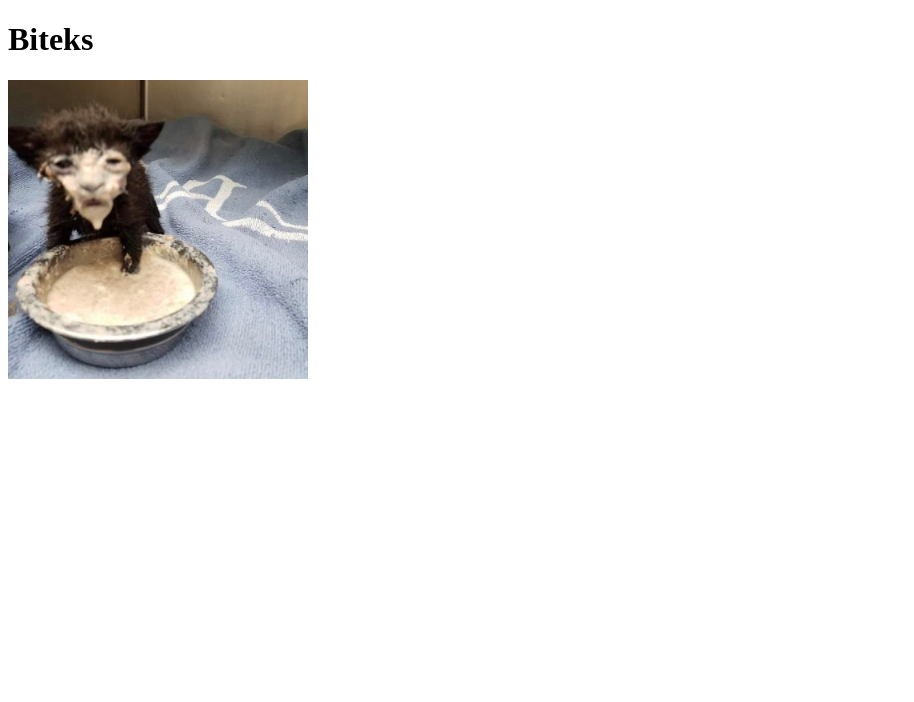
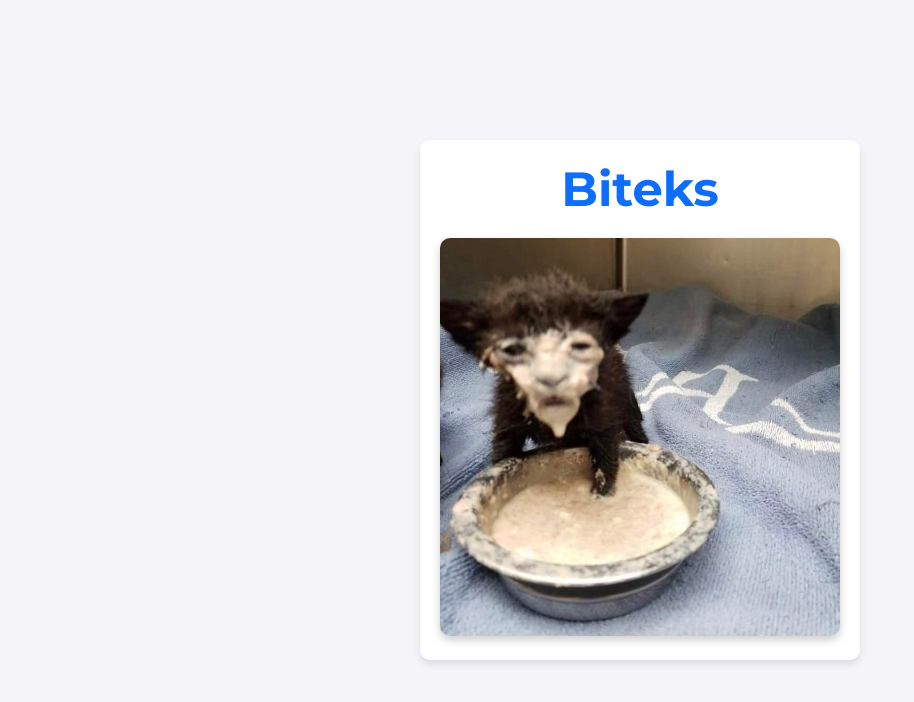
Before and after one commit to sinkkkk/biteks, a plain HTML site: page index.html in a window 1280 px wide. Shown: the whole page, without its empty margins (0-914 px from the left). Drawn offline with Linux system fonts and the light colour scheme.

Commit message:
touch up

```diff
--- a/index.html
+++ b/index.html
@@ -4,9 +4,13 @@
     <meta charset="UTF-8">
     <meta name="viewport" content="width=device-width, initial-scale=1.0">
     <title>Biteks</title>
+    <link rel="stylesheet" href="style.css">
+    <link rel="icon" href="img/favicon.ico" type="image/x-icon">
 </head>
 <body>
-    <h1>Biteks</h1>
-    <img src="img/kass.jpg" width="300">
+    <div class="container">
+        <h1>Biteks</h1>
+        <img src="img/kass.jpg" alt="A picture of a cat" class="main-image">
+    </div>
 </body>
 </html>
--- /dev/null
+++ b/style.css
@@ -0,0 +1,44 @@
+/* Import Google font for a clean, modern look */
+@import url('https://fonts.googleapis.com/css2?family=Montserrat:wght@400;700&display=swap');
+
+/* General Styles */
+* {
+    margin: 0;
+    padding: 0;
+    box-sizing: border-box;
+}
+
+body {
+    font-family: 'Montserrat', sans-serif;
+    background-color: #f4f4f9;  /* Light grayish background */
+    display: flex;
+    justify-content: center;
+    align-items: center;
+    height: 100vh;
+    color: #333;  /* Dark gray text color */
+}
+
+/* Container Styling */
+.container {
+    text-align: center;
+    background-color: #ffffff;  /* White background for the container */
+    padding: 20px;
+    border-radius: 10px;
+    box-shadow: 0 4px 6px rgba(0, 0, 0, 0.1);  /* Soft shadow for depth */
+}
+
+/* Heading Style */
+h1 {
+    font-size: 3rem;
+    font-weight: 700;
+    color: #0d6efd;  /* Soft blue color for heading */
+    margin-bottom: 20px;
+}
+
+/* Image Styling */
+.main-image {
+    width: 100%;
+    max-width: 400px;
+    border-radius: 10px;
+    box-shadow: 0 4px 8px rgba(0, 0, 0, 0.2);  /* Subtle shadow on the image */
+}
```
Also changed, not shown: img/favicon.ico (added), 2 other files.
